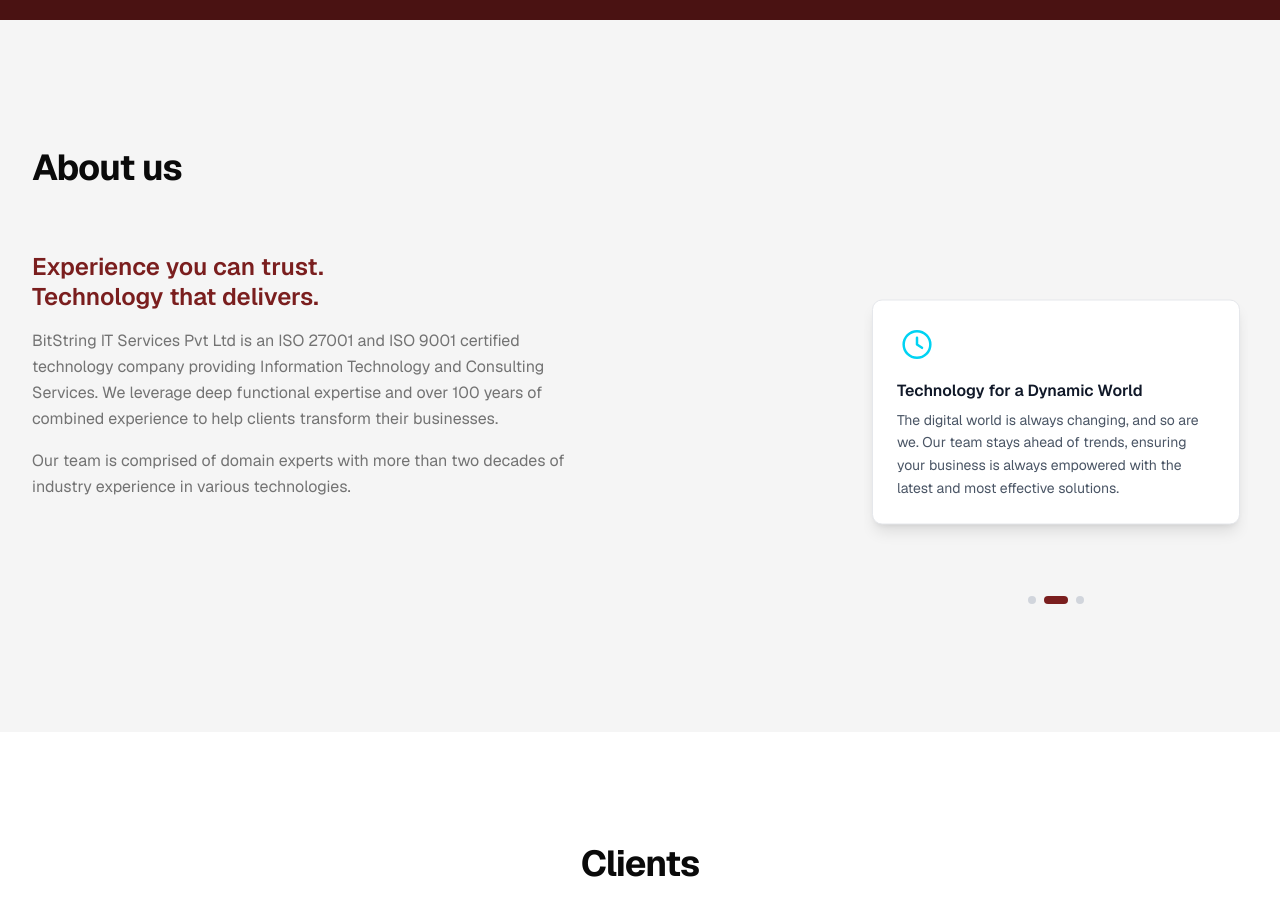
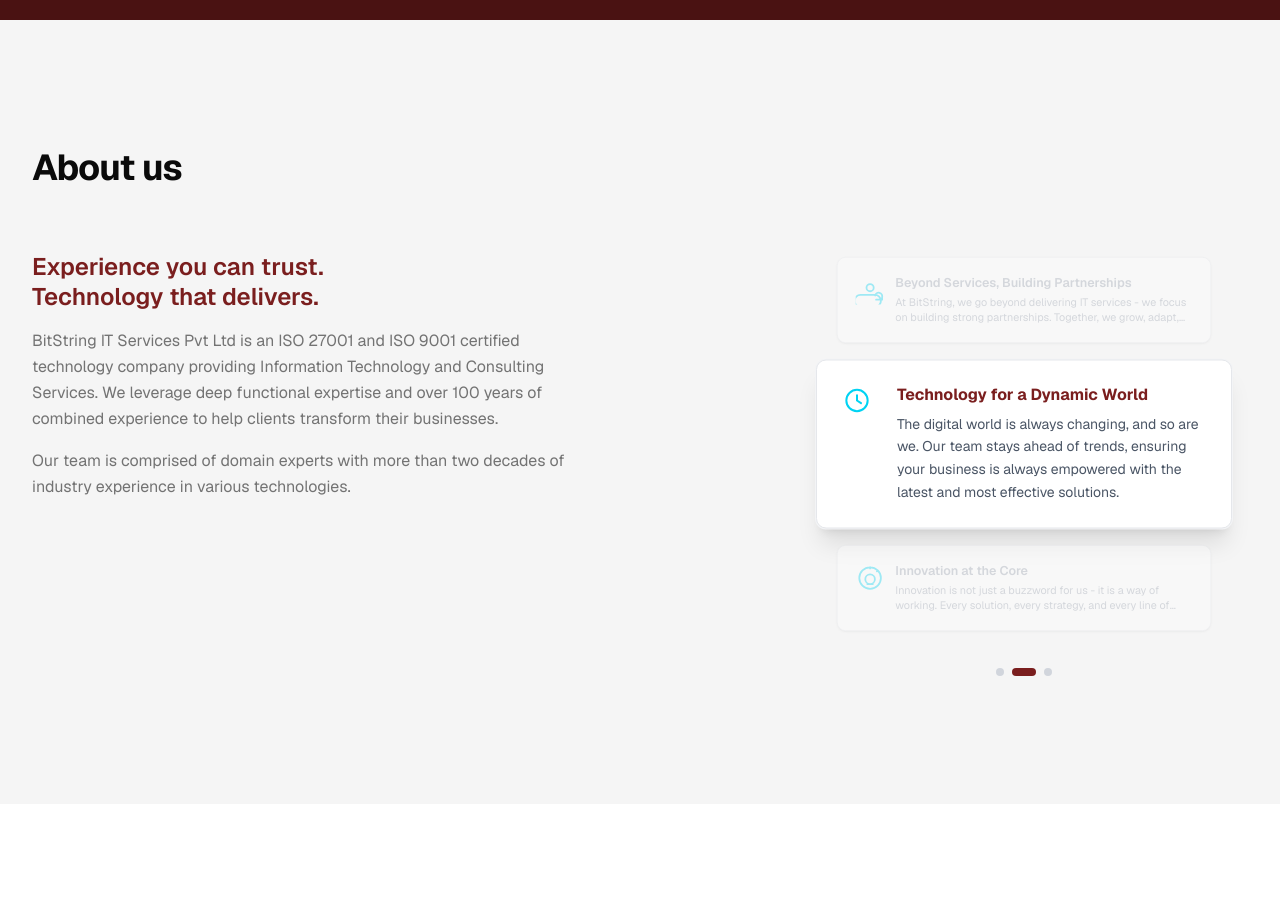
Before and after one commit to shantanuuchak/bitstring, a Next.js app: page / in a window 1280 px wide. Shown: the part 1920-2835 px from the top of the page. Built offline with nearby package versions, Linux system fonts and the light colour scheme.

Commit message:
refactor: implement vertical sliding carousel
Update carousel to properly stack and auto-slide vertically with fade effects

Co-authored-by: Shantanu Chakrawarty <51011922+shantanuuchak@users.noreply.github.com>

```diff
--- a/components/about-carousel.tsx
+++ b/components/about-carousel.tsx
@@ -16,7 +16,7 @@ const items: CarouselItem[] = [
     description:
       "At BitString, we go beyond delivering IT services - we focus on building strong partnerships. Together, we grow, adapt, and create meaningful impact in the digital era.",
     icon: (
-      <svg className="w-10 h-10 text-cyan-400" fill="none" stroke="currentColor" viewBox="0 0 24 24">
+      <svg className="w-8 h-8 text-cyan-400" fill="none" stroke="currentColor" viewBox="0 0 24 24">
         <path strokeLinecap="round" strokeLinejoin="round" strokeWidth={1.5} d="M17 20h5v-2a3 3 0 00-5.856-1.487M15 10a3 3 0 11-6 0 3 3 0 016 0zM16 16a5 5 0 010 10H4a5 5 0 010-10h12z" />
       </svg>
     ),
@@ -27,7 +27,7 @@ const items: CarouselItem[] = [
     description:
       "The digital world is always changing, and so are we. Our team stays ahead of trends, ensuring your business is always empowered with the latest and most effective solutions.",
     icon: (
-      <svg className="w-10 h-10 text-cyan-400" fill="none" stroke="currentColor" viewBox="0 0 24 24">
+      <svg className="w-8 h-8 text-cyan-400" fill="none" stroke="currentColor" viewBox="0 0 24 24">
         <circle cx="12" cy="12" r="8" strokeWidth={1.5} />
         <path strokeLinecap="round" strokeLinejoin="round" strokeWidth={1.5} d="M12 8v4l3 2" />
       </svg>
@@ -39,7 +39,7 @@ const items: CarouselItem[] = [
     description:
       "Innovation is not just a buzzword for us - it is a way of working. Every solution, every strategy, and every line of code is designed to bring fresh ideas.",
     icon: (
-      <svg className="w-10 h-10 text-cyan-400" fill="none" stroke="currentColor" viewBox="0 0 24 24">
+      <svg className="w-8 h-8 text-cyan-400" fill="none" stroke="currentColor" viewBox="0 0 24 24">
         <path strokeLinecap="round" strokeLinejoin="round" strokeWidth={1.5} d="M9.663 17h4.673M12 3v1m6.364 1.636l-.707.707M21 12a9 9 0 11-18 0 9 9 0 0118 0zm-9 5a4 4 0 100-8 4 4 0 000 8z" />
       </svg>
     ),
@@ -61,29 +61,52 @@ export function AboutCarousel() {
   const getNextIndex = (index: number) => (index + 1) % items.length
 
   return (
-    <div className="w-full max-w-sm">
+    <div className="w-full max-w-md">
       {/* Carousel Container */}
-      <div className="relative h-80 overflow-hidden px-2">
-        {/* Previous Card - Peeking from top */}
-        <div className="absolute top-0 left-2 right-2 transition-all duration-500 ease-out" style={{ opacity: 0.3, transform: 'scale(0.95) translateY(-140px)' }}>
+      <div className="relative h-96 overflow-hidden">
+        {/* Track that holds all three cards */}
+        <div className="relative w-full h-full">
+          {/* Previous Card - Top (Faded) */}
+          <div
+            className="absolute w-full px-4 transition-all duration-500 ease-out"
+            style={{
+              top: 0,
+              opacity: 0.35,
+              transform: 'scale(0.9)',
+            }}
+          >
             <div className="bg-white rounded-lg border border-gray-200 p-5 shadow-sm">
-            <div className="w-8 h-8 text-gray-300 mb-2">
+              <div className="flex items-start gap-3">
+                <div className="w-8 h-8 flex-shrink-0 text-gray-400">
                   {items[getPrevIndex(currentIndex)].icon}
                 </div>
-            <h3 className="text-sm font-semibold text-gray-400 line-clamp-2">
+                <div className="flex-1">
+                  <h3 className="text-sm font-semibold text-gray-400 line-clamp-2 leading-tight">
                     {items[getPrevIndex(currentIndex)].title}
                   </h3>
+                  <p className="text-xs text-gray-400 line-clamp-2 mt-1">
+                    {items[getPrevIndex(currentIndex)].description}
+                  </p>
+                </div>
+              </div>
             </div>
           </div>
 
-        {/* Active Card - Center */}
-        <div className="absolute top-1/2 left-2 right-2 -translate-y-1/2 transition-all duration-500 ease-out">
-          <div className="bg-white rounded-lg border border-gray-200 shadow-lg p-6 space-y-4">
-            <div className="w-10 h-10 text-[#7A1E1E]">
+          {/* Active Card - Middle (Full Opacity) */}
+          <div
+            className="absolute w-full px-4 transition-all duration-500 ease-out"
+            style={{
+              top: '50%',
+              transform: 'translateY(-50%)',
+            }}
+          >
+            <div className="bg-white rounded-lg border border-gray-200 shadow-xl p-6 space-y-4 ring-1 ring-gray-100">
+              <div className="flex items-start gap-4">
+                <div className="w-10 h-10 flex-shrink-0 text-[#7A1E1E]">
                   {items[currentIndex].icon}
                 </div>
-            <div>
-              <h3 className="text-base font-semibold text-gray-900 mb-2 leading-tight">
+                <div className="flex-1">
+                  <h3 className="text-base font-bold text-[#7A1E1E] mb-2 leading-tight">
                     {items[currentIndex].title}
                   </h3>
                   <p className="text-sm text-gray-600 leading-relaxed">
@@ -92,22 +115,38 @@ export function AboutCarousel() {
                 </div>
               </div>
             </div>
+          </div>
 
-        {/* Next Card - Peeking from bottom */}
-        <div className="absolute bottom-0 left-2 right-2 transition-all duration-500 ease-out" style={{ opacity: 0.3, transform: 'scale(0.95) translateY(140px)' }}>
+          {/* Next Card - Bottom (Faded) */}
+          <div
+            className="absolute w-full px-4 transition-all duration-500 ease-out"
+            style={{
+              bottom: 0,
+              opacity: 0.35,
+              transform: 'scale(0.9)',
+            }}
+          >
             <div className="bg-white rounded-lg border border-gray-200 p-5 shadow-sm">
-            <div className="w-8 h-8 text-gray-300 mb-2">
+              <div className="flex items-start gap-3">
+                <div className="w-8 h-8 flex-shrink-0 text-gray-400">
                   {items[getNextIndex(currentIndex)].icon}
                 </div>
-            <h3 className="text-sm font-semibold text-gray-400 line-clamp-2">
+                <div className="flex-1">
+                  <h3 className="text-sm font-semibold text-gray-400 line-clamp-2 leading-tight">
                     {items[getNextIndex(currentIndex)].title}
                   </h3>
+                  <p className="text-xs text-gray-400 line-clamp-2 mt-1">
+                    {items[getNextIndex(currentIndex)].description}
+                  </p>
+                </div>
+              </div>
+            </div>
           </div>
         </div>
       </div>
 
       {/* Pagination Dots */}
-      <div className="flex justify-center gap-2 mt-6">
+      <div className="flex justify-center gap-2 mt-8">
         {items.map((_, index) => (
           <button
             key={index}
```
Lines whose indentation alone changed are shown as unchanged.
